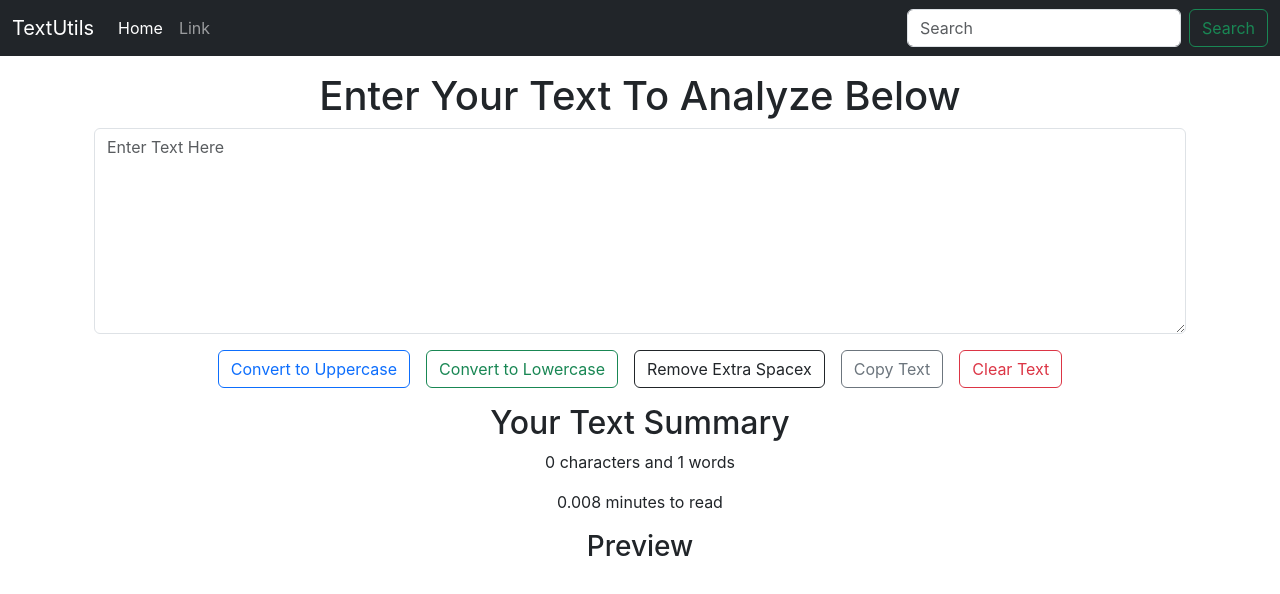
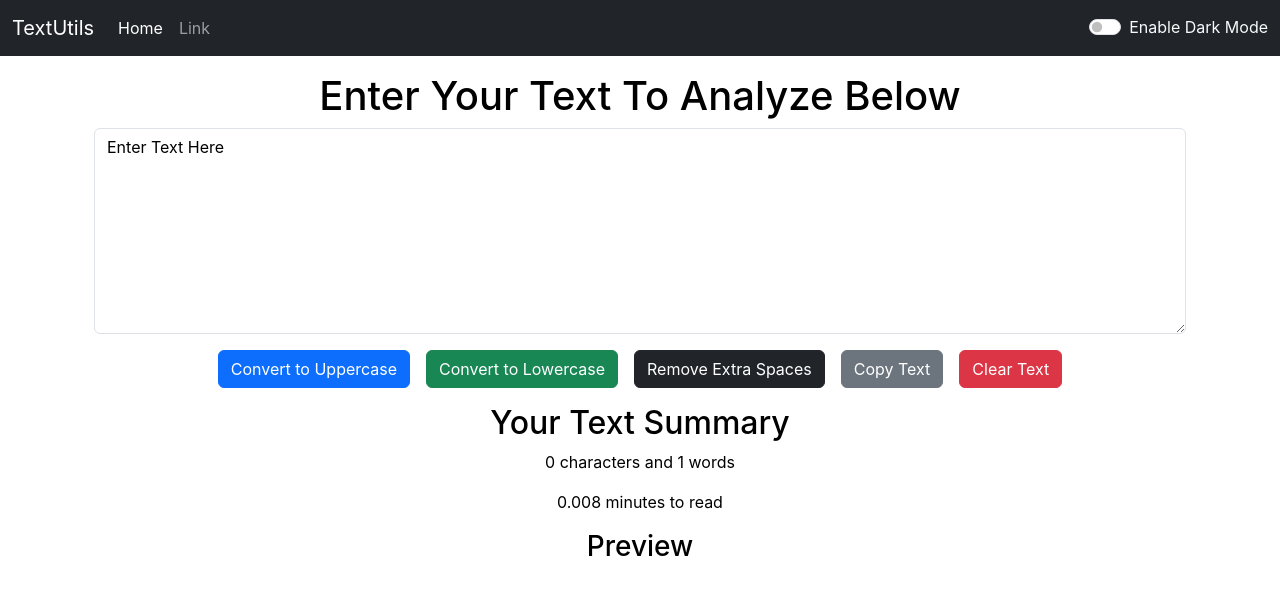
Before and after one commit to Vansh300901/TextUtils, a React (Create React App) app in the folder textutils/: page / in a window 1280 px wide. Shown: the top 594 px of the page. Built offline with nearby package versions, Linux system fonts and the light colour scheme.

Commit message:
Dark Mode Whole Website
Added a darkMode toggle button to the NavBar which seamlessly changes the theme of all the elements throughout our application website.
Also modified the copyText button which was not working as expected before.

```diff
--- a/textutils/src/App.js
+++ b/textutils/src/App.js
@@ -2,13 +2,35 @@
 import NavBar from './components/NavBar';
 import TextForm from './components/TextForm';
 import About from './components/About';
+import { useState } from 'react';
 
 function App() {
+  const [mode, setMode] = useState({
+    backgroundColor: 'dark',
+    darkModeText: 'Enable Dark Mode'
+  });
+
+  const toggleDarkMode = () => {
+    if (mode.backgroundColor === 'dark') {
+      setMode({
+        backgroundColor: 'light',
+        darkModeText: 'Enable Light Mode'
+      })
+      document.body.style.backgroundColor = 'black'
+    }
+    else {
+      setMode({
+        backgroundColor: 'dark',
+        darkModeText: 'Enable Dark Mode'
+      })
+      document.body.style.backgroundColor = 'white'
+    }
+  }
   return (
     <div className="App">
-      <NavBar title="TextUtils" />
+      <NavBar title="TextUtils" mode={mode} toggleDarkMode={toggleDarkMode} />
       <div className="container my-3">
-        <TextForm heading="Enter Your Text To Analyze Below" />
+        <TextForm heading="Enter Your Text To Analyze Below" mode={mode} />
       </div>
       {/* <div className="container my-3">
         <About />
--- a/textutils/src/components/NavBar.js
+++ b/textutils/src/components/NavBar.js
@@ -3,7 +3,7 @@
 
 function NavBar(props) {
     return (
-        <nav className="navbar navbar-expand-lg navbar-dark bg-dark">
+        <nav className={`navbar navbar-expand-lg navbar-${props.mode.backgroundColor} bg-${props.mode.backgroundColor}`}>
             <div className="container-fluid">
                 <a className="navbar-brand" href="/">{props.title}</a>
                 <button className="navbar-toggler" type="button" data-bs-toggle="collapse" data-bs-target="#navbarSupportedContent" aria-controls="navbarSupportedContent" aria-expanded="false" aria-label="Toggle navigation">
@@ -18,10 +18,14 @@
                             <a className="nav-link" href="/">Link</a>
                         </li>
                     </ul>
-                    <form className="d-flex" role="search">
+                    {/* <form className="d-flex" role="search">
                         <input className="form-control me-2" type="search" placeholder="Search" aria-label="Search" />
                         <button className="btn btn-outline-success" type="submit">Search</button>
-                    </form>
+                    </form> */}
+                    <div className={`form-check form-switch text-${props.mode.backgroundColor === 'light' ? 'dark' : 'light'}`}>
+                        <input className="form-check-input" type="checkbox" role="switch" id="flexSwitchCheckDefault" onClick={props.toggleDarkMode} />
+                        <label className="form-check-label" htmlFor="flexSwitchCheckDefault">{props.mode.darkModeText}</label>
+                    </div>
                 </div>
             </div>
         </nav>
--- a/textutils/src/components/TextForm.js
+++ b/textutils/src/components/TextForm.js
@@ -1,4 +1,4 @@
-import React, { useState } from 'react'
+import React, { useState, useEffect } from 'react'
 
 
 const TextForm = (props) => {
@@ -23,8 +23,7 @@
     }
 
     const handleCopyClick = () => {
-        console.log(document.getElementById("myBox"))
-        navigator.clipboard.writeText(document.getElementById("myBox").select())
+        navigator.clipboard.writeText(textarea)
     }
 
     const handleRemoveSpacesClick = () => {
@@ -32,20 +31,35 @@
         setTextarea(newText.join(" "))
     }
 
+    useEffect(() => {
+        const styleTag = document.createElement('style');
+        styleTag.innerHTML = `
+            #myBox::placeholder {
+                color: ${props.mode.backgroundColor === 'light' ? '#a5a5a5' : 'black'};
+            }
+        `;
+        document.head.appendChild(styleTag);
+
+        return () => {
+            document.head.removeChild(styleTag);
+        };
+    }, [props.mode]);
+
+
     return (
         <>
-            <div className='container'>
+            <div className='container' style={{ color: props.mode.backgroundColor === 'light' ? 'white' : 'black' }}>
                 <h1>{props.heading}</h1>
                 <div className="mb-3">
-                    <textarea className="form-control" id="myBox" rows="8" onChange={handleTextChange} value={textarea} placeholder='Enter Text Here'></textarea>
+                    <textarea className="form-control" id="myBox" rows="8" onChange={handleTextChange} value={textarea} placeholder='Enter Text Here' style={{ backgroundColor: props.mode.backgroundColor === 'light' ? 'black' : 'white', color: props.mode.backgroundColor === 'light' ? 'white' : 'black' }}></textarea>
                 </div>
-                <button className="btn btn-outline-primary mx-2" onClick={handleUppercaseClick}>Convert to Uppercase</button>
-                <button className="btn btn-outline-success mx-2" onClick={handleLowercaseClick}>Convert to Lowercase</button>
-                <button className="btn btn-outline-dark mx-2" onClick={handleRemoveSpacesClick}>Remove Extra Spacex</button>
-                <button className="btn btn-outline-secondary mx-2" onClick={handleCopyClick}>Copy Text</button>
-                <button className="btn btn-outline-danger mx-2" onClick={handleClearClick}>Clear Text</button>
+                <button className="btn btn-primary mx-2" onClick={handleUppercaseClick}>Convert to Uppercase</button>
+                <button className="btn btn-success mx-2" onClick={handleLowercaseClick}>Convert to Lowercase</button>
+                <button className="btn btn-dark mx-2" onClick={handleRemoveSpacesClick}>Remove Extra Spaces</button>
+                <button className="btn btn-secondary mx-2" onClick={handleCopyClick}>Copy Text</button>
+                <button className="btn btn-danger mx-2" onClick={handleClearClick}>Clear Text</button>
             </div>
-            <div className="container my-3">
+            <div className="container my-3" style={{ color: props.mode.backgroundColor === 'light' ? 'white' : 'black' }}>
                 <h2>Your Text Summary</h2>
                 <p>{textarea.length} characters and {textarea.split(" ").length} words</p>
                 <p>{0.008 * textarea.split(" ").length} minutes to read</p>
```
